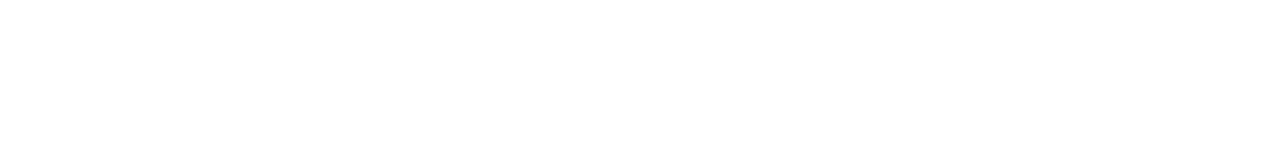
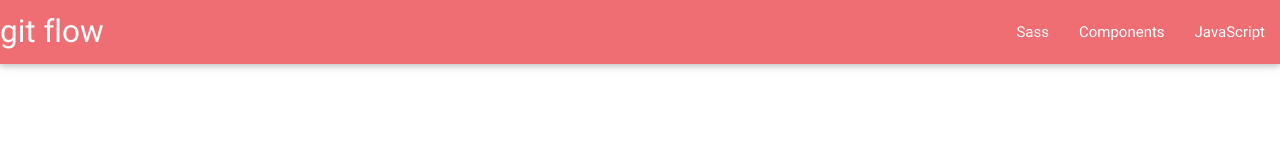
Before and after one commit to inaka-phper/gitflow-test, a plain HTML site: page index.html in a window 1280 px wide. Drawn offline with nearby package versions, Linux system fonts and the light colour scheme.

Commit message:
nav追加

```diff
--- a/index.html
+++ b/index.html
@@ -10,6 +10,16 @@
     <meta name="viewport" content="width=device-width, initial-scale=1.0"/>
 </head>
 <body>
+<nav>
+    <div class="nav-wrapper">
+        <a href="#" class="brand-logo">git flow</a>
+        <ul id="nav-mobile" class="right hide-on-med-and-down">
+            <li><a href="sass.html">Sass</a></li>
+            <li><a href="badges.html">Components</a></li>
+            <li><a href="collapsible.html">JavaScript</a></li>
+        </ul>
+    </div>
+</nav>
 <!--Import jQuery before materialize.js-->
 <script type="text/javascript" src="https://code.jquery.com/jquery-2.1.1.min.js"></script>
 <script type="text/javascript" src="js/materialize.min.js"></script>
```
